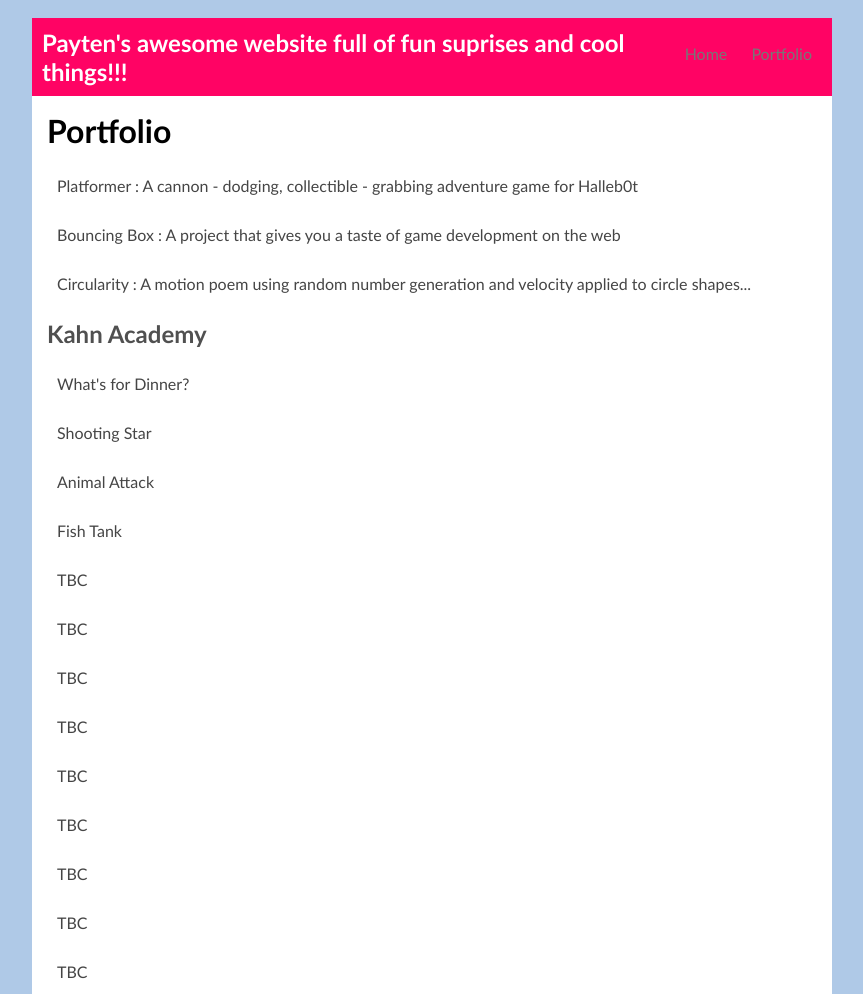
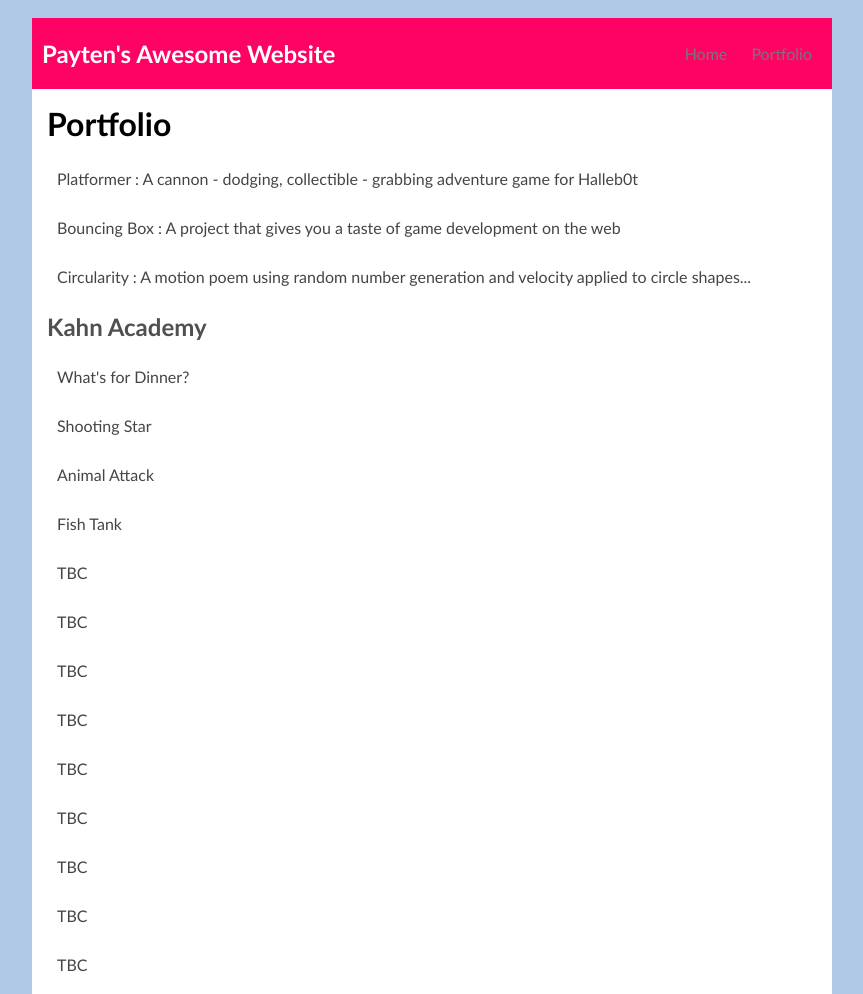
Before and after one commit to paytenmayer/paytenmayer.github.io, a plain HTML site: page portfolio.html in a window 1280 px wide. Shown: the top 994 px of the page, without its empty margins (208-1071 px from the left). Drawn offline with Linux system fonts and the light colour scheme.

Commit message:
changed names of things

```diff
--- a/portfolio.html
+++ b/portfolio.html
@@ -1,14 +1,14 @@
 <!DOCTYPE HTML>
 <html>
     <head>
-        <title>Payten's awesome website full of fun suprises and cool things!!!</title>
+        <title>Payten's Awesome Website</title>
         <link rel="stylesheet" href="style.css">
     </head>
 
     <body>
       <div id="all-contents">
         <nav>
-            <h1>Payten's awesome website full of fun suprises and cool things!!!</h1>
+            <h1>Payten's Awesome Website</h1>
             <ul id="nav-ul">
                 <li class="nav-li"><a href="index.html">Home</a></li>
                 <li class="nav-li"><a href="portfolio.html">Portfolio</a></li>
```
Also changed, not shown: index.html (+1 -1 lines).
